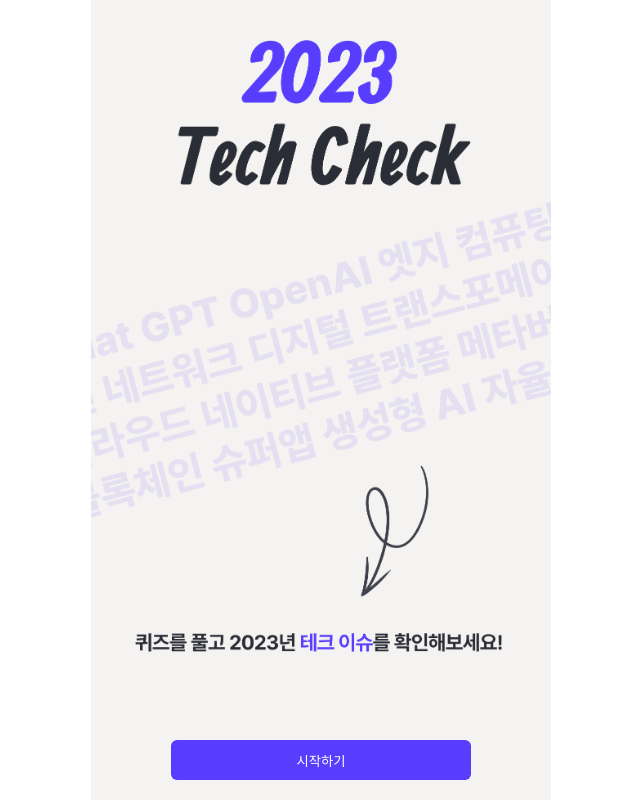
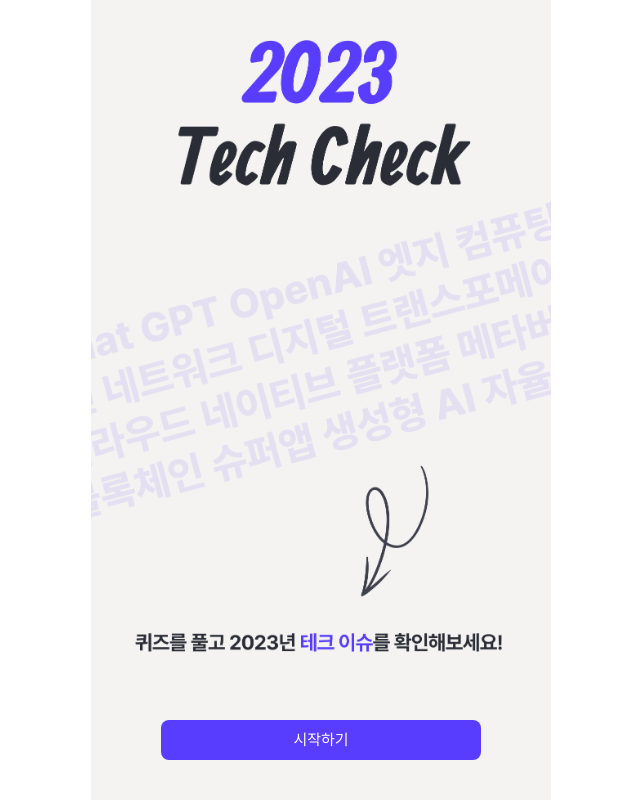
Before and after one commit to jwo0o0/2023_TechCheck, a Next.js app: page / in a window 1280 px wide. Shown: the whole page, without its empty margins (319-959 px from the left). Built offline with nearby package versions, Linux system fonts and the light colour scheme.

Commit message:
change landingpage layout

```diff
--- a/src/components/common/BottomBtn.tsx
+++ b/src/components/common/BottomBtn.tsx
@@ -15,15 +15,19 @@
 };
 
 const Button = styled.button`
-  width: 300px;
+  width: 320px;
   height: 40px;
-  border-radius: 6px;
+  padding: 0;
+  border-radius: 8px;
 
   a {
     color: white;
   }
   color: white;
   background-color: #583dff;
+
+  font-size: 15px;
+  line-height: 40px;
 
   display: inline-flex;
   align-items: center;
@@ -38,6 +42,11 @@
   &:hover {
     background-color: #7e68ff;
     cursor: pointer;
+  }
+
+  a {
+    width: 320px;
+    height: 40px;
   }
 
   &.light {
@@ -56,7 +65,7 @@
 export const BtnContainer = styled.div`
   width: 100%;
   max-width: 460px;
-  height: 80px;
+  margin-bottom: 5vh;
 
   position: fixed;
   bottom: 0;
--- a/src/components/landing/LandingPage.tsx
+++ b/src/components/landing/LandingPage.tsx
@@ -24,7 +24,7 @@
 
 const LandingPageContainer = styled.div`
   padding-top: 5vh;
-  padding-bottom: 200px;
+  //padding-bottom: 200px;
   position: relative;
   img {
     width: 100%;
@@ -35,6 +35,8 @@
 
 const Information = styled.div`
   width: 100%;
+  height: 120px;
+  padding-bottom: 80px;
   position: absolute;
   bottom: 0;
 
@@ -49,4 +51,6 @@
   .email {
     color: #7e68ff;
   }
+
+  display: none;
 `;
```
